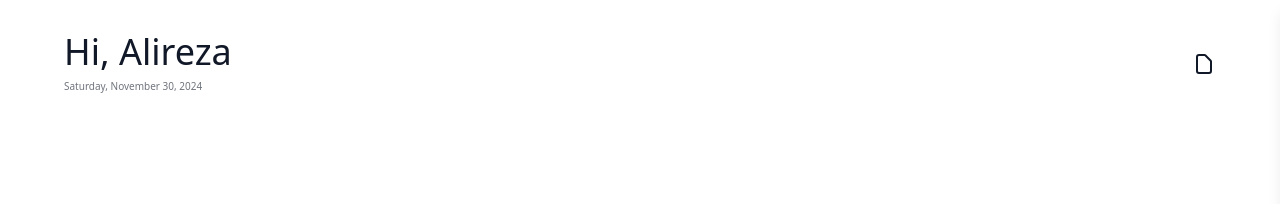
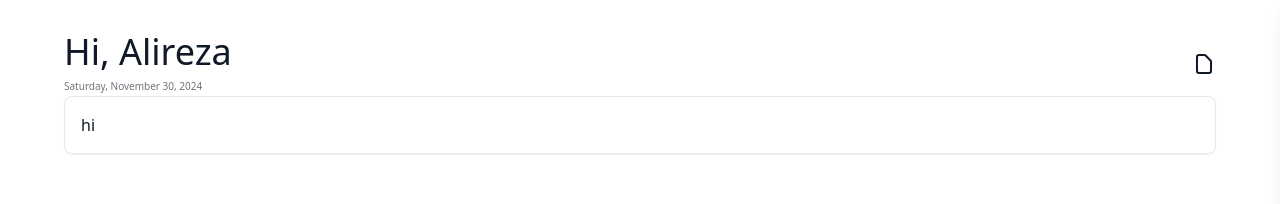
Before and after one commit to alrramezani/foruhel, a Next.js app: page /dash in a window 1280 px wide. Shown: the top 204 px of the page. Built offline with nearby package versions, Linux system fonts and the light colour scheme.

Commit message:
WIP: make a card component

```diff
--- /dev/null
+++ b/app/dash/components/card/index.tsx
@@ -0,0 +1,15 @@
+import React, { ReactNode } from "react";
+
+type CardProps = {
+  children: ReactNode;
+};
+
+const Card: React.FC<CardProps> = ({ children }) => {
+  return (
+    <div className="w-full p-4 bg-white border border-gray-200 rounded-lg shadow-sm dark:bg-gray-800 dark:border-gray-700">
+      {children}
+    </div>
+  );
+};
+
+export default Card;
--- a/app/dash/components/drawer/index.tsx
+++ b/app/dash/components/drawer/index.tsx
@@ -19,7 +19,7 @@ const Drawer: React.FC<DrawerProps> = ({ isOpen, toggle, children }) => {
       )}
 
       <div
-        className={`fixed top-0 right-0 h-full w-1/2 bg-inherit shadow-lg transform transition-transform duration-300 ${
+        className={`fixed top-0 right-0 h-full w-full md:w-2/3 bg-inherit shadow-lg transform transition-transform duration-300 ${
           isOpen ? "translate-x-0" : "translate-x-full"
         }`}
         data-testid="drawer"
--- a/app/dash/page.tsx
+++ b/app/dash/page.tsx
@@ -2,6 +2,7 @@
 import { HiOutlineDocument } from "react-icons/hi";
 import Drawer from "@/app/dash/components/drawer";
 import { useState } from "react";
+import Card from "./components/card";
 const today = () => {
   const now = new Date();
   return new Intl.DateTimeFormat("en-US", {
@@ -32,7 +33,9 @@ export default function DashPage() {
             />
           </div>
         </header>
-        <main></main>
+        <main>
+          <Card>hi</Card>
+        </main>
       </div>
       <Drawer isOpen={drawerStatus} toggle={toggleDrawer}>child</Drawer>
     </>
```
Also changed, not shown: 1 other file (tests, documents, lock files or other folders).
